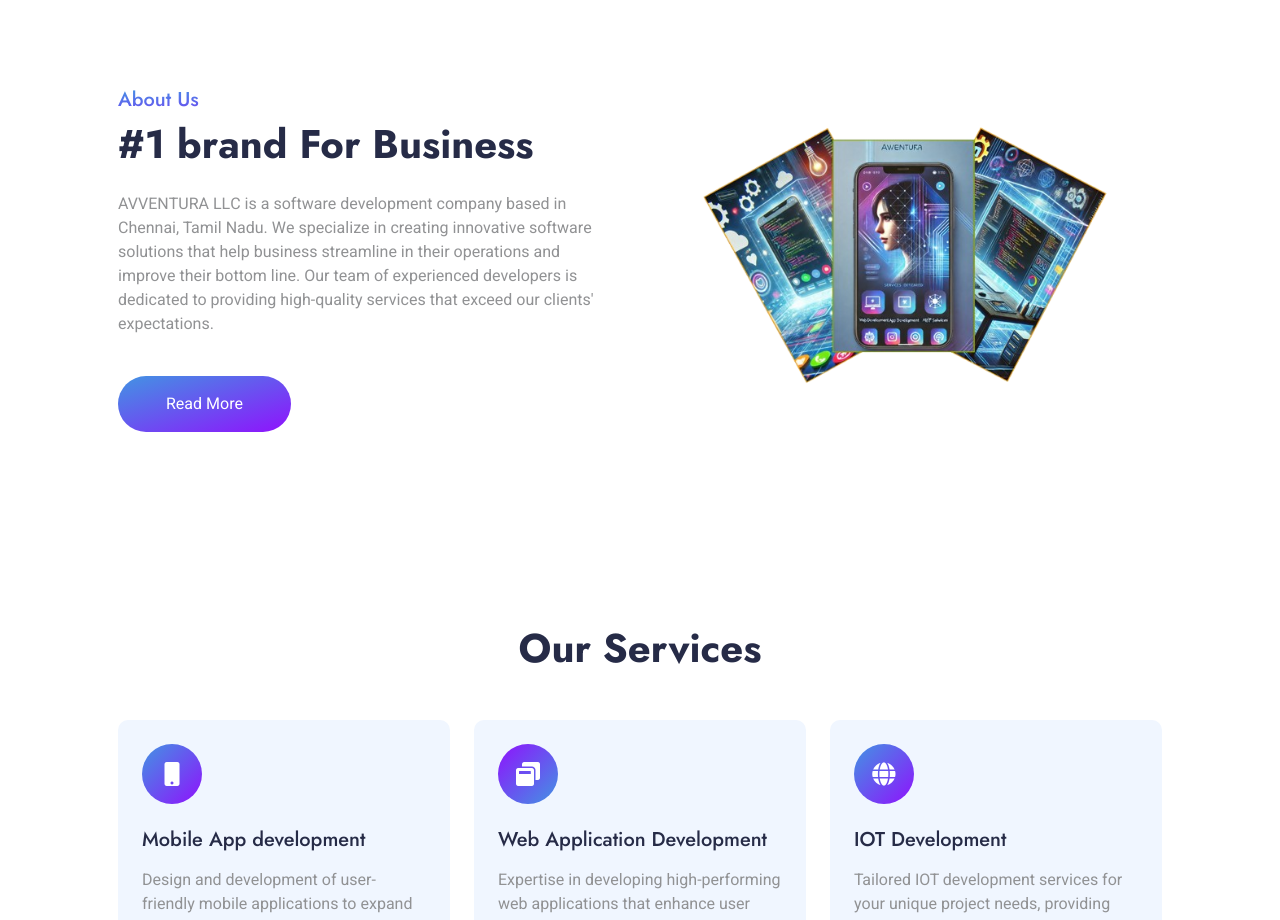
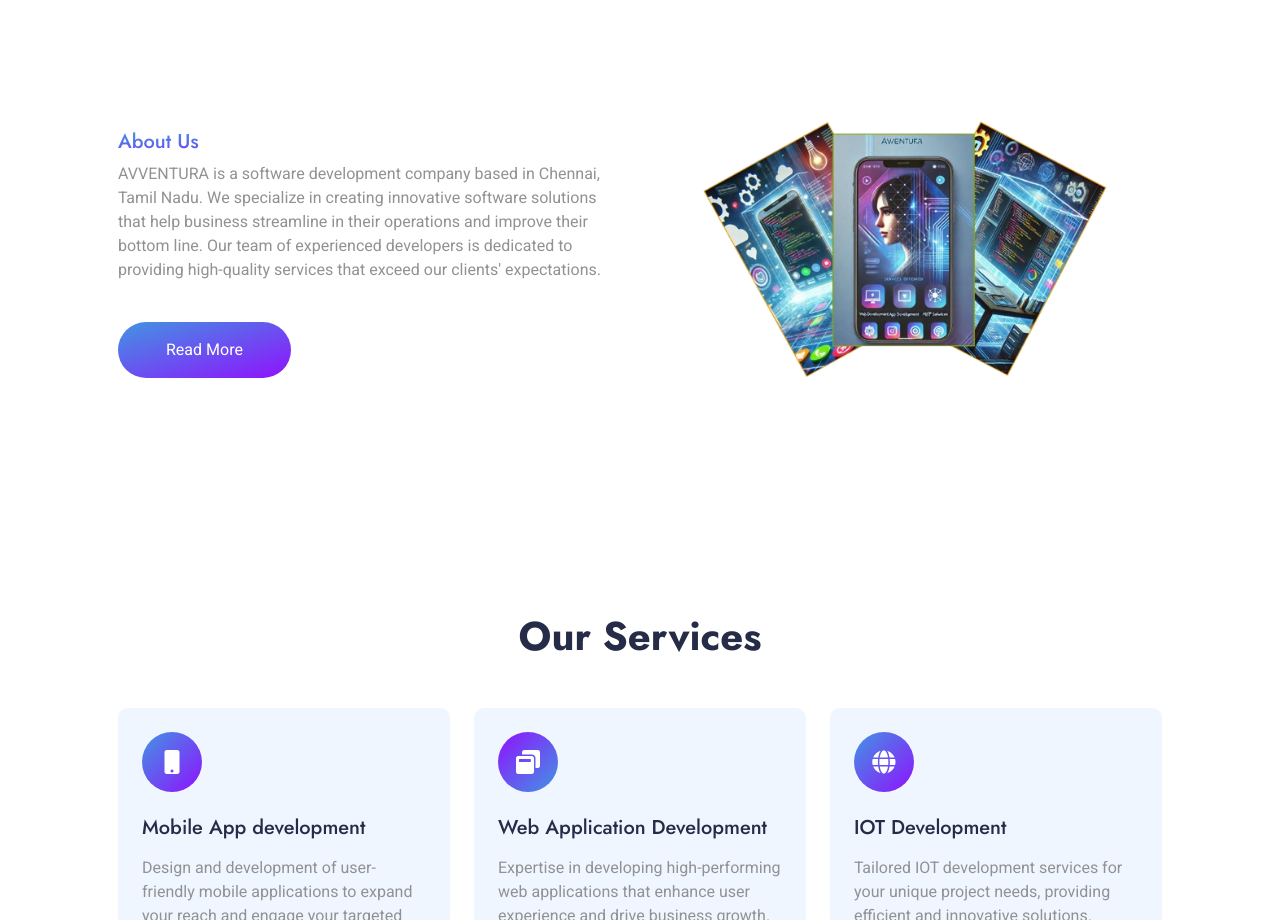
Before and after one commit to mrsaviour-28/avventura, a plain HTML site: page index.html in a window 1280 px wide. Shown: the part 860-1780 px from the top of the page. Drawn offline with nearby package versions, Linux system fonts and the light colour scheme.

```diff
--- a/index.html
+++ b/index.html
@@ -137,9 +137,9 @@
           <div class="row g-5 align-items-center">
             <div class="col-lg-6 wow fadeInUp" data-wow-delay="0.1s">
               <h5 class="text-primary-gradient fw-medium">About Us</h5>
-              <h1 class="mb-4">#1 brand For Business</h1>
+
               <p class="mb-4">
-                AVVENTURA LLC is a software development company based in
+                AVVENTURA is a software development company based in
                 Chennai, Tamil Nadu. We specialize in creating innovative
                 software solutions that help business streamline in their
                 operations and improve their bottom line. Our team of
```
